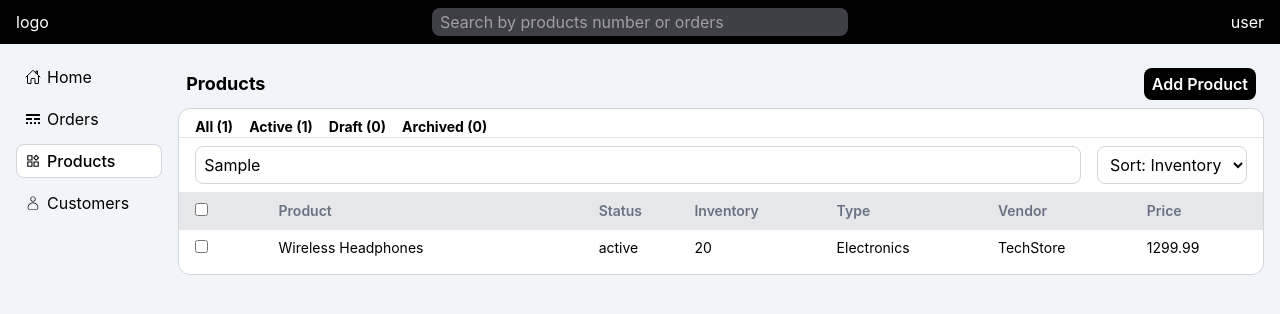
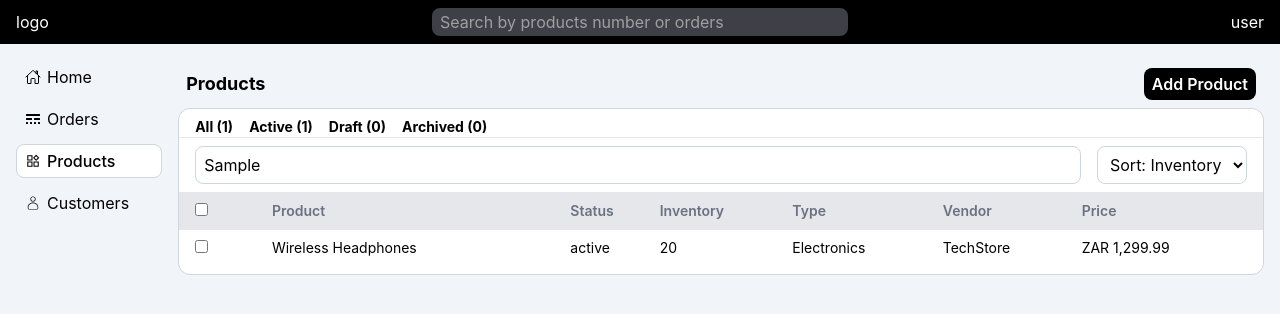
Before and after one commit to devntshangase/physical_ecom_dash, a React (Vite) app: page /products in a window 1280 px wide. Both pictures are taken after typing "Sample" into the empty fields and a click on the button "Add Product". Shown: the top 314 px of the page. Built offline with nearby package versions, Linux system fonts and the light colour scheme.

Commit message:
Added memoization and currency formating

```diff
--- a/src/components/products/ProductItem.tsx
+++ b/src/components/products/ProductItem.tsx
@@ -1,21 +1,27 @@
+import { memo } from 'react'
 import type { Product } from '../../types/product'
 
 interface ProductItemProps{
     product: Product;
 }
 
-function ProductItem({product}: ProductItemProps) {
+const priceFormatter = new Intl.NumberFormat(undefined, {
+  style: 'currency',
+  currency: 'ZAR',
+})
+
+const ProductItem = memo(function ProductItem({ product }: ProductItemProps) {
   return (
     <tr className='hover:bg-gray-200 border-t border-gray-300'>
-        <td className='font-semibold px-4 py-2 text-sm'><input type="checkbox" /></td>
+        <td className='px-4 py-2 text-sm'><input type="checkbox" /></td>
         <td className='text-sm'>{product.title}</td>
         <td className='text-sm'>{product.status}</td>
         <td className='text-sm'>{product.stock}</td>
         <td className='text-sm'>{product.category}</td>
         <td className='text-sm'>{product.vendor}</td>
-        <td className='text-sm'>{product.price}</td>
+        <td className='text-sm'>{priceFormatter.format(product.price)}</td>
     </tr>
   )
-}
+})
 
 export default ProductItem
```
